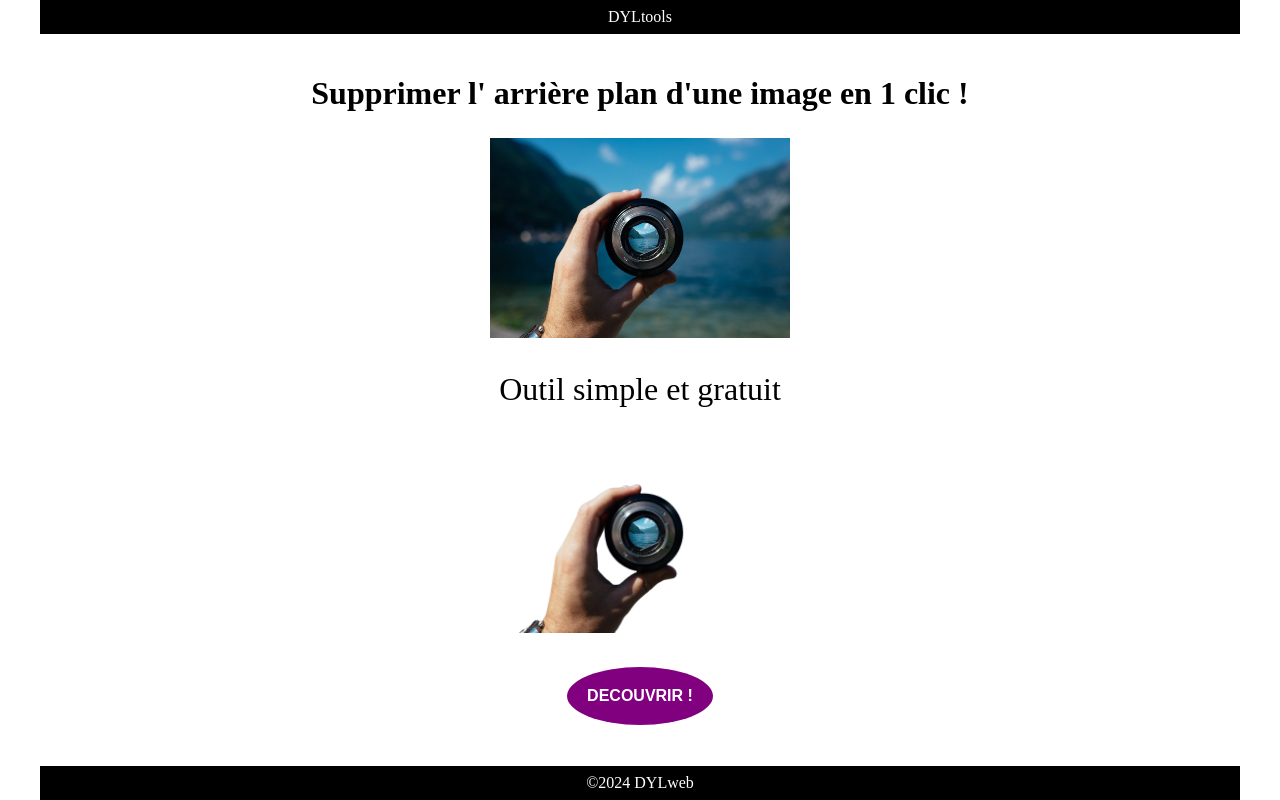
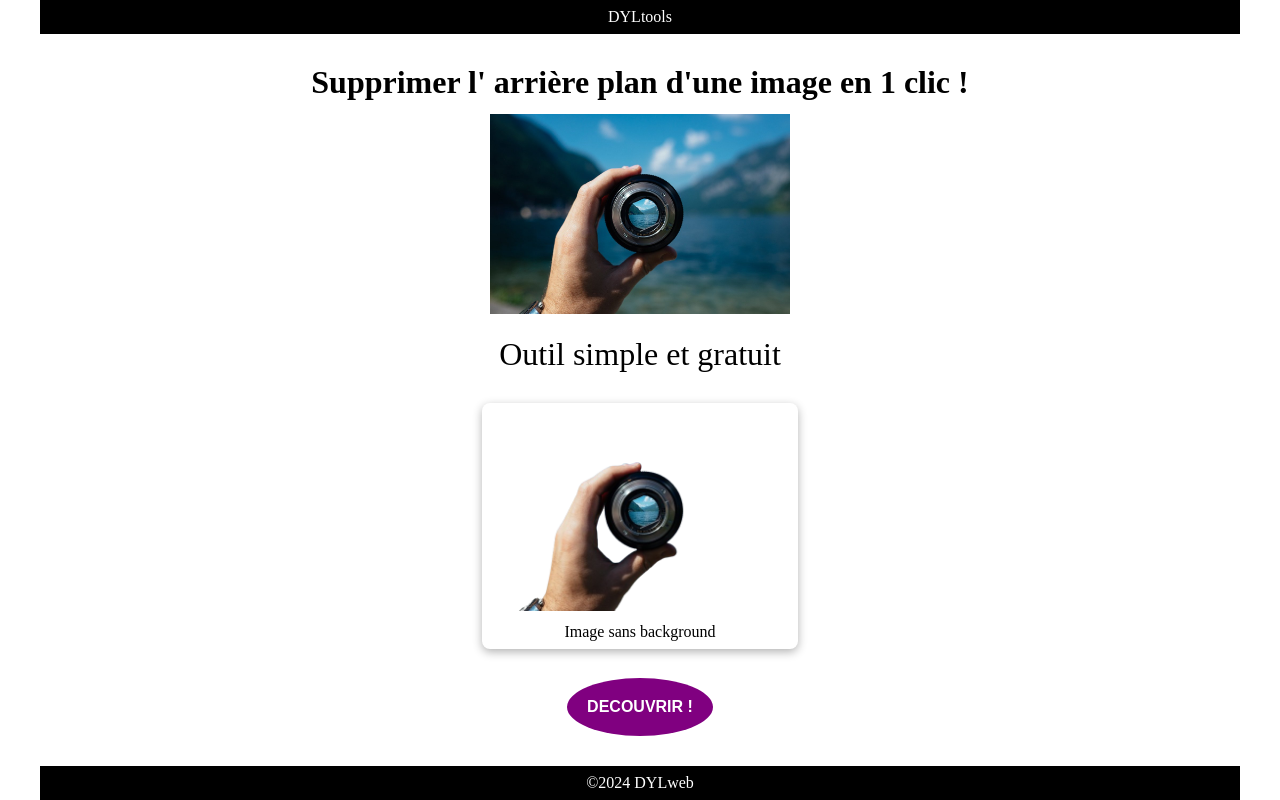
Before and after one commit to Dylhunt46/Dyltools, a plain HTML site: page index.html in a window 1280 px wide. Drawn offline with Linux system fonts and the light colour scheme.

Commit message:
Add box-shadow and figcaption

```diff
--- a/index.html
+++ b/index.html
@@ -14,7 +14,10 @@
         <h1>Supprimer l' arrière plan d'une image en 1 clic !</h1>
         <img src="imgs/rbg1.jpg" alt="Image d'origine">
         <p>Outil simple et gratuit</p>
-        <img src="imgs/rbg3.png" alt="Image sans background">
+        <figure>
+            <img src="imgs/rbg3.png" alt="Image sans background">
+            <figcaption>Image sans background</figcaption>
+        </figure>
         <a href="https://www.remove.bg/r/i7duXwmzn6sqNp6fw2rPyu2N?locale=fr"><button>DECOUVRIR !</button></a>
 
     </main>
--- a/style.css
+++ b/style.css
@@ -44,6 +44,14 @@ img {
 
 p {
     font-size: 2rem;
+    margin-bottom: 1rem;
+}
+
+figure:has(figcaption) {
+    padding: 0.5rem;
+    box-shadow: 0 3px 10px 0 rgba(0, 0, 0, 0.3);
+    border-radius: 8px;
+    margin-bottom: 1rem;
 }
 
 button {
```
